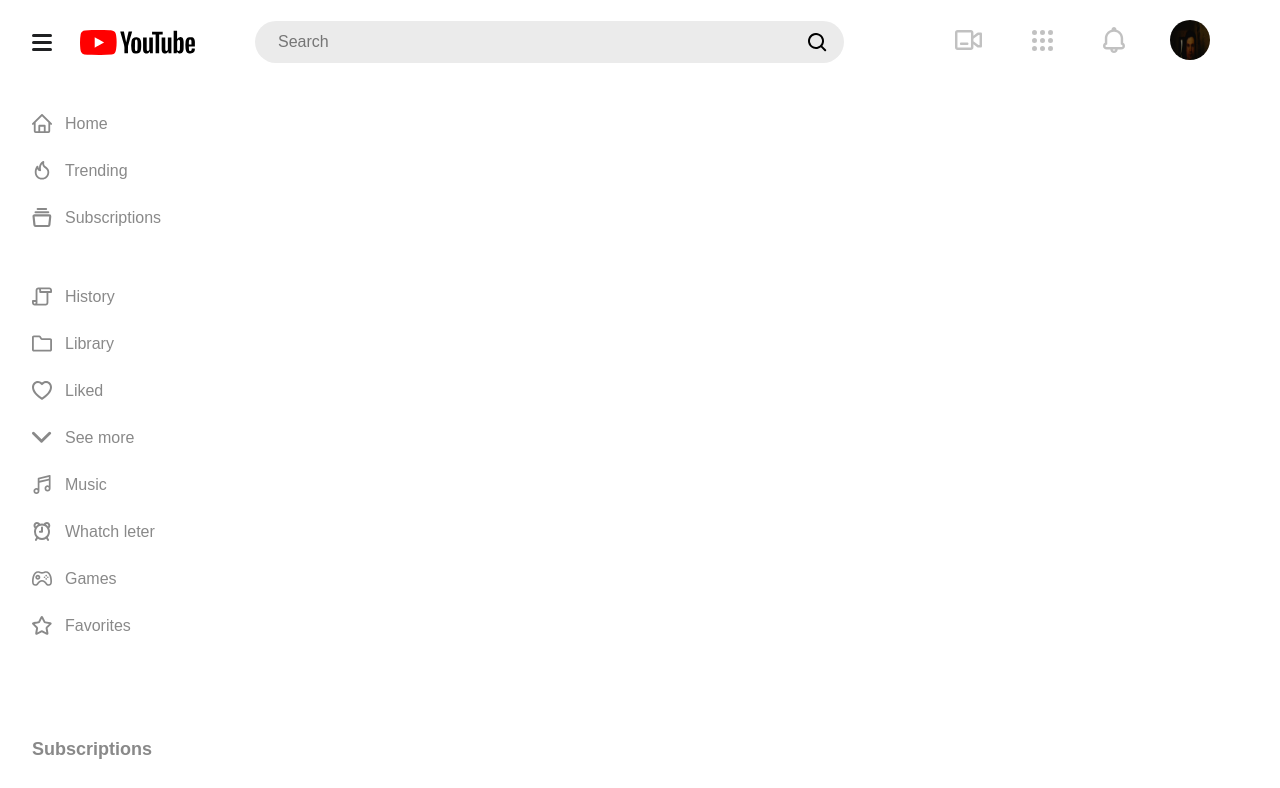
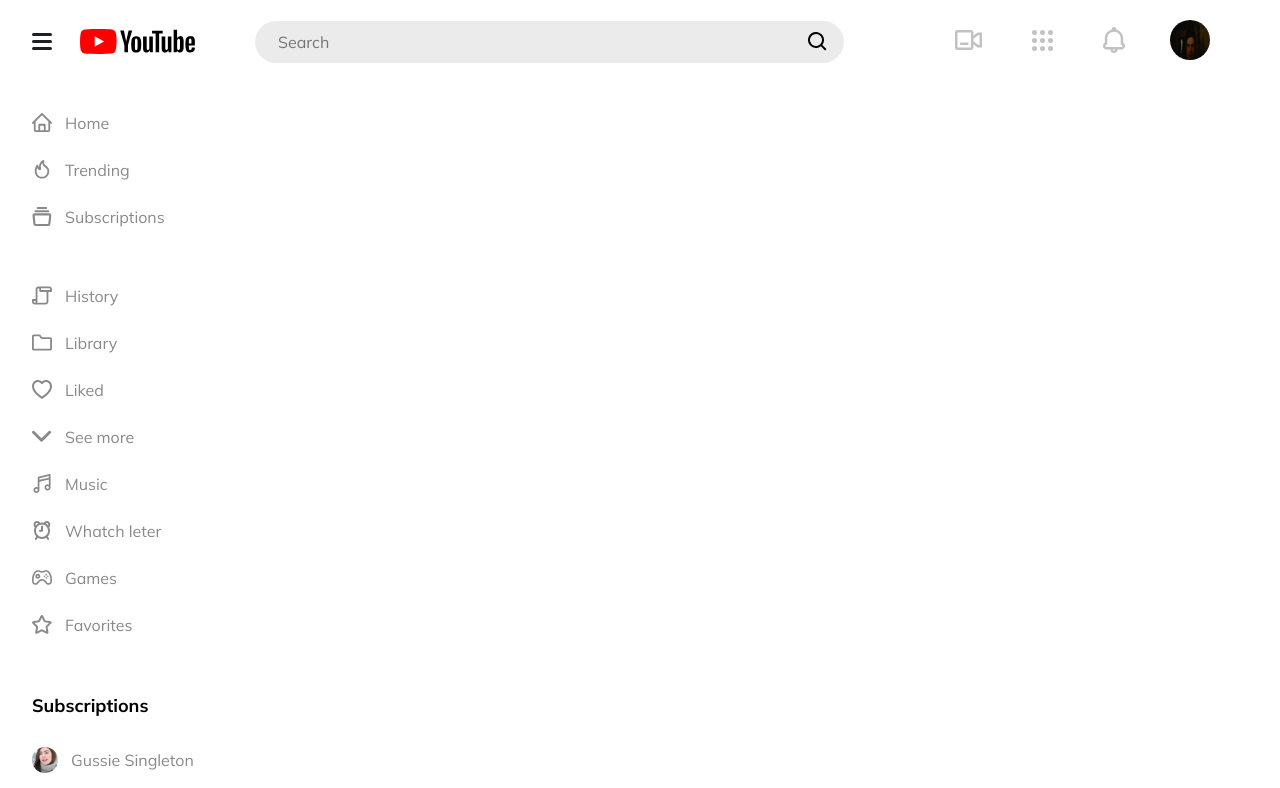
Before and after one commit to ktjybl/youtube-concept, a plain HTML site: page index.html in a window 1280 px wide. Shown: the top 788 px of the page. Drawn offline with Linux system fonts and the light colour scheme.

Commit message:
Add files via upload

```diff
--- a/css/style.css
+++ b/css/style.css
@@ -2,7 +2,9 @@
   box-sizing: border-box;
 }
 body{
-  font-family:Arial, Helvetica, sans-serif;
+ font-family: 'Mulish', sans-serif;
+ font-size:16px;
+ font-weight:400;
 }
 .header{
   display: flex;
--- a/index.html
+++ b/index.html
@@ -4,6 +4,8 @@
     <meta charset="utf-8">
     <meta name="viewport" content="width=device-width">
     <title>Youtube</title>
+    <link rel="preconnect" href="https://fonts.gstatic.com">
+    <link href="https://fonts.googleapis.com/css2?family=Mulish:wght@400;700&display=swap" rel="stylesheet">
     <link rel="stylesheet" href="css/normalize.css">
     <link href="css/style.css" rel="stylesheet"/>
 
@@ -137,6 +139,7 @@
                 <use xlink:href="img/icons.svg#favorites"></use>
               </svg>
               <span class="nav-text">Favorites</span>
+              </a>
             </li>
           </ul>
         </nav>
```
